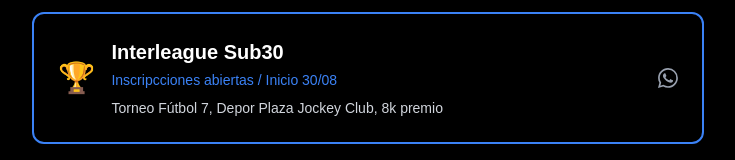
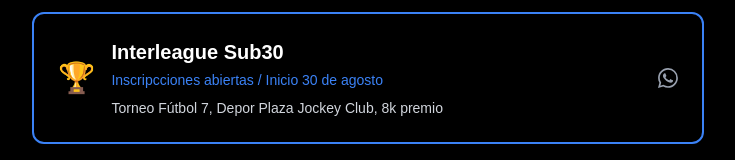
Before and after one commit to Rodvdev/gainz-factory, a Next.js app: page / in a window 1280 px wide. Shown: the part 962-1122 px from the top of the page, without its empty margins (272-1007 px from the left). Built offline with nearby package versions, Linux system fonts and the light colour scheme.

Commit message:
Update subtitle for Interleague Sub30 event on home page for improved clarity

```diff
--- a/src/app/page.tsx
+++ b/src/app/page.tsx
@@ -48,7 +48,7 @@ export default function Home() {
     {
       id: "interleague",
       title: "Interleague Sub30",
-      subtitle: "Inscripcciones abiertas / Inicio 30/08",
+      subtitle: "Inscripcciones abiertas / Inicio 30 de agosto",
       description: "Torneo Fútbol 7, Depor Plaza Jockey Club, 8k premio",
       icon: "🏆",
       color: "#3B82F6",
```
